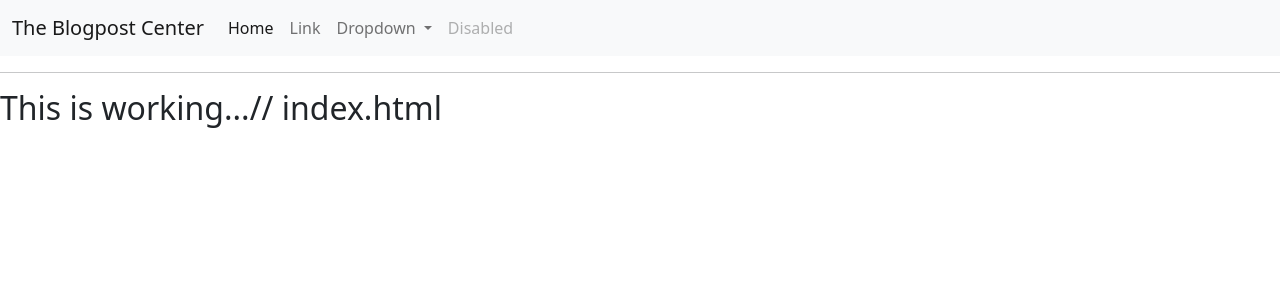
After one commit to SYN606/Django-Blogpost, a Django app: template blog/templates/index.html in a window 1280 px wide. The commit adds this page. Shown: the top 300 px of the page. Run offline with Django 4.2, Linux system fonts and the light colour scheme; the template is opened without the code that fills it, so the values that code supplies are empty.

Commit message:
created class based views, navbar and index.html file

```diff
--- a/blog/templates/base.html
+++ b/blog/templates/base.html
@@ -4,7 +4,9 @@
     <meta charset="UTF-8" />
     <meta http-equiv="X-UA-Compatible" content="IE=edge" />
     <meta name="viewport" content="width=device-width, initial-scale=1.0" />
-    <title>{% block title %}{% endblock title %}</title>
+    <title>{% block title %}
+
+        {% endblock title %}</title>
   </head>
   <link
     href="https://cdn.jsdelivr.net/npm/bootstrap@5.2.2/dist/css/bootstrap.min.css"
@@ -13,8 +15,13 @@
     crossorigin="anonymous"
   />
   <body>
-    {% block navbar %}{% endblock navbar %} {% block content %}{% endblock
-    content %}
+    {% block navbar %}
+
+    {% endblock navbar %}
+    <hr>
+    {% block content %}
+
+    {% endblock content %}
   </body>
   <script
     src="https://cdn.jsdelivr.net/npm/bootstrap@5.2.2/dist/js/bootstrap.bundle.min.js"
--- /dev/null
+++ b/blog/templates/index.html
@@ -0,0 +1,19 @@
+{% extends 'base.html' %}
+
+{% block title %}
+
+Blogpost
+
+{% endblock title %}
+
+{% block navbar %}
+
+{% include 'navbar.html' %}
+
+{% endblock navbar %}
+
+{% block content %}
+
+<h2> This is working...// index.html </h2>
+
+{% endblock content %}
--- /dev/null
+++ b/blog/templates/navbar.html
@@ -0,0 +1,32 @@
+<nav class="navbar navbar-expand-lg bg-light">
+    <div class="container-fluid">
+      <a class="navbar-brand" href="/">The Blogpost Center</a>
+      <button class="navbar-toggler" type="button" data-bs-toggle="collapse" data-bs-target="#navbarSupportedContent" aria-controls="navbarSupportedContent" aria-expanded="false" aria-label="Toggle navigation">
+        <span class="navbar-toggler-icon"></span>
+      </button>
+      <div class="collapse navbar-collapse" id="navbarSupportedContent">
+        <ul class="navbar-nav me-auto mb-2 mb-lg-0">
+          <li class="nav-item">
+            <a class="nav-link active" aria-current="page" href="#">Home</a>
+          </li>
+          <li class="nav-item">
+            <a class="nav-link" href="#">Link</a>
+          </li>
+          <li class="nav-item dropdown">
+            <a class="nav-link dropdown-toggle" href="#" role="button" data-bs-toggle="dropdown" aria-expanded="false">
+              Dropdown
+            </a>
+            <ul class="dropdown-menu">
+              <li><a class="dropdown-item" href="#">Action</a></li>
+              <li><a class="dropdown-item" href="#">Another action</a></li>
+              <li><hr class="dropdown-divider"></li>
+              <li><a class="dropdown-item" href="#">Something else here</a></li>
+            </ul>
+          </li>
+          <li class="nav-item">
+            <a class="nav-link disabled">Disabled</a>
+          </li>
+        </ul>
+      </div>
+    </div>
+  </nav>
--- a/blog/urls.py
+++ b/blog/urls.py
@@ -1,7 +1,11 @@
-from . import views
 from django.urls import path
 
+from . import views # |> instead of this using class based url patterns
+# from .views import HomeView
+
 urlpatterns = [
-path('',views.home, name="home")
+# path('',views.home, name="home")
+
+path('', views.HomeView.as_view(), name='home'),
 
 ]
```
Also changed, not shown: blog/views.py (+15 -4 lines).
